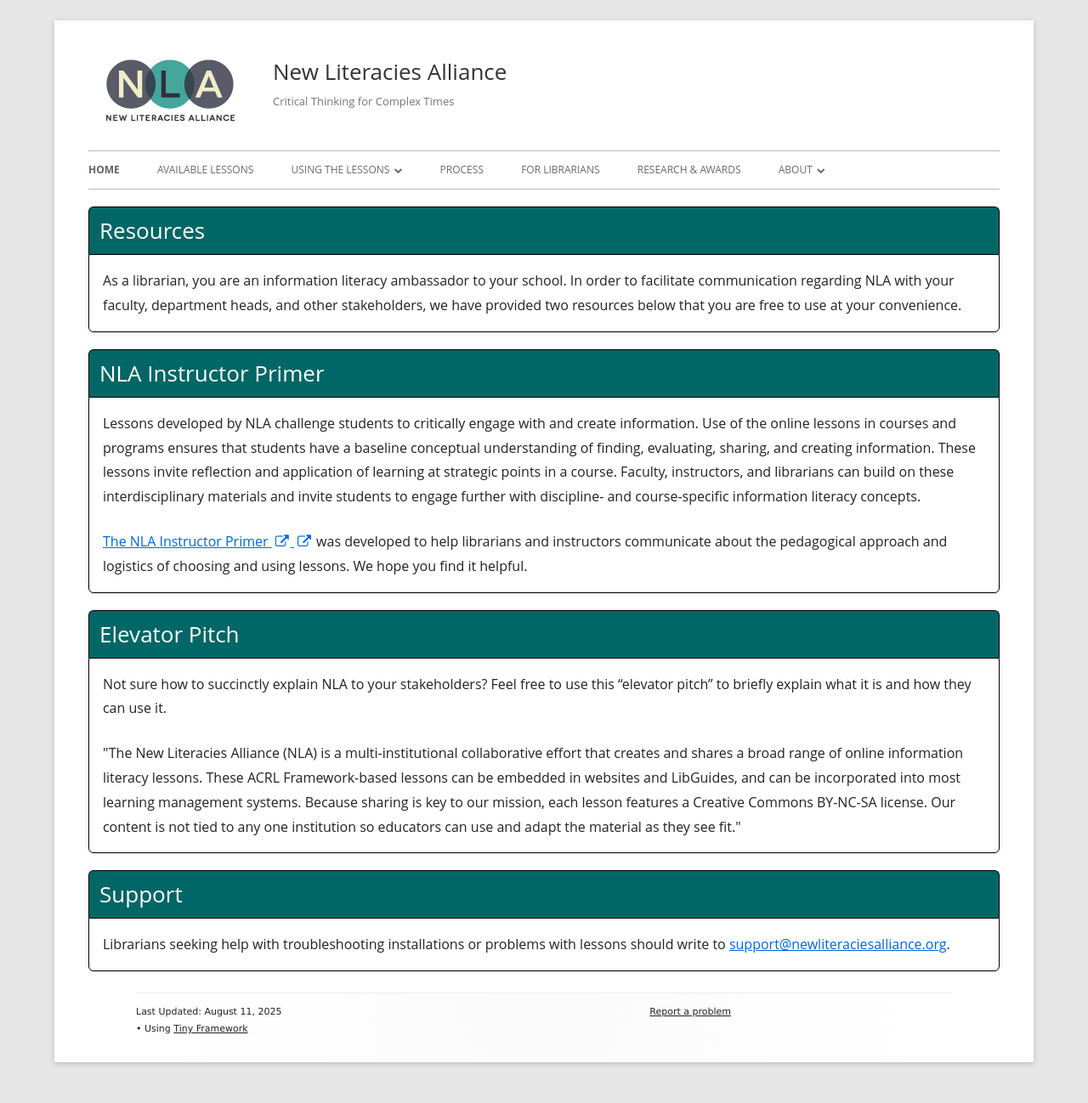
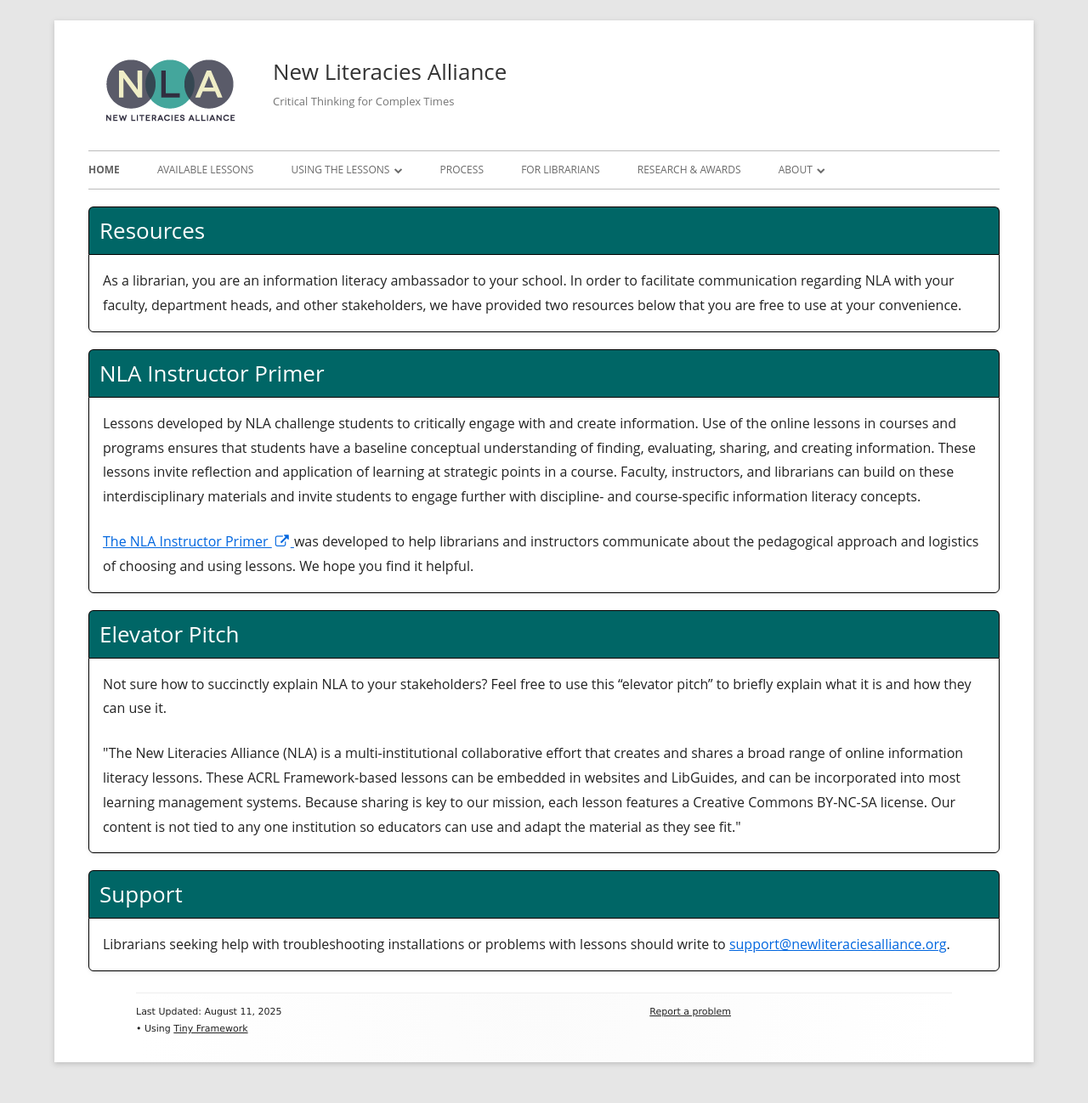
Before and after one commit to newliteraciesalliance/newliteraciesalliance.org, a Jekyll site: the page built from for-librarians/for-librarians.md, in a window 1280 px wide. Shown: the whole page at 85% size. Built offline with Jekyll 4.4.1, drawn with Linux system fonts in a browser that asks for light colours.

Commit message:
feat: add screen reader text styles and improve external link icon handling to remove duplicate links

```diff
--- a/styles/custom.css
+++ b/styles/custom.css
@@ -34,6 +34,19 @@
     --nla-green-600: #004d4d;   /* spare/darker accent */
     --nla-green-50: #e8f5e9;    /* light bg */
     --nla-shadow: 0 1px 2px rgba(0,0,0,.06), 0 2px 6px rgba(0,0,0,.04);
+  }
+
+  /* Visually hide, keep accessible to screen readers */
+  .screen-reader-text {
+    position: absolute !important;
+    width: 1px;
+    height: 1px;
+    padding: 0;
+    margin: -1px;
+    overflow: hidden;
+    clip: rect(0, 0, 0, 0);
+    white-space: nowrap;
+    border: 0;
   }
 
   /* Section header (title) */
--- a/styles/tiny-framework/js/functions.js
+++ b/styles/tiny-framework/js/functions.js
@@ -12,7 +12,22 @@
 	 *
 	 * Tip25 - Mark the links that will open in a new window with special icon, usually these are the links to external resources.
 	 */
-	$( '.entry-content a[target="_blank"]' ).append( '<span class="icon-webfont fa-external-link" aria-hidden="true"></span><span class="screen-reader-text">' + tinyframeworkAdditionalScripts.newWindow + '</span>' );
+	$( '.entry-content a[target="_blank"]' ).each( function() {
+		var $a = $( this );
+		// Skip if disabled on this link
+		if ( $a.hasClass( 'no-link-icon' ) ) {
+			return;
+		}
+		var hasIcon = $a.find( '.fa-external-link' ).length > 0 || $a.hasClass( 'icon-webfont' ) || $a.find( '.icon-webfont' ).length > 0;
+		var hasSr   = $a.find( '.screen-reader-text' ).length > 0;
+		if ( ! hasIcon ) {
+			$a.append( '<span class="icon-webfont fa-external-link" aria-hidden="true"></span>' );
+		}
+		if ( ! hasSr ) {
+			var srText = ( window.tinyframeworkAdditionalScripts && tinyframeworkAdditionalScripts.newWindow ) ? tinyframeworkAdditionalScripts.newWindow : 'Opens in a new window';
+			$a.append( '<span class="screen-reader-text">' + srText + '</span>' );
+		}
+	} );
 
 	// Remove title attributes when the title attribute is the same as the link text
     $('*').each( function () {
```
